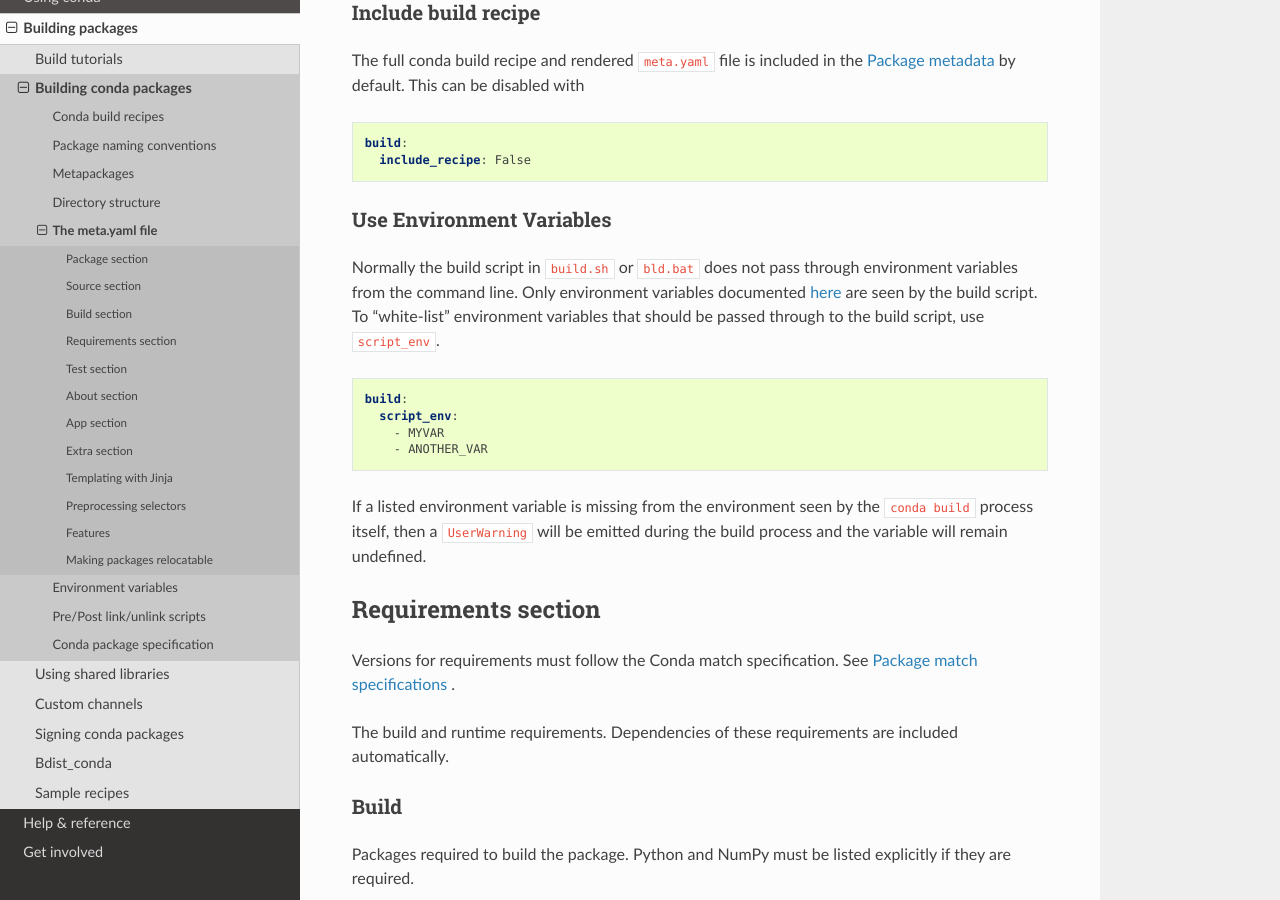
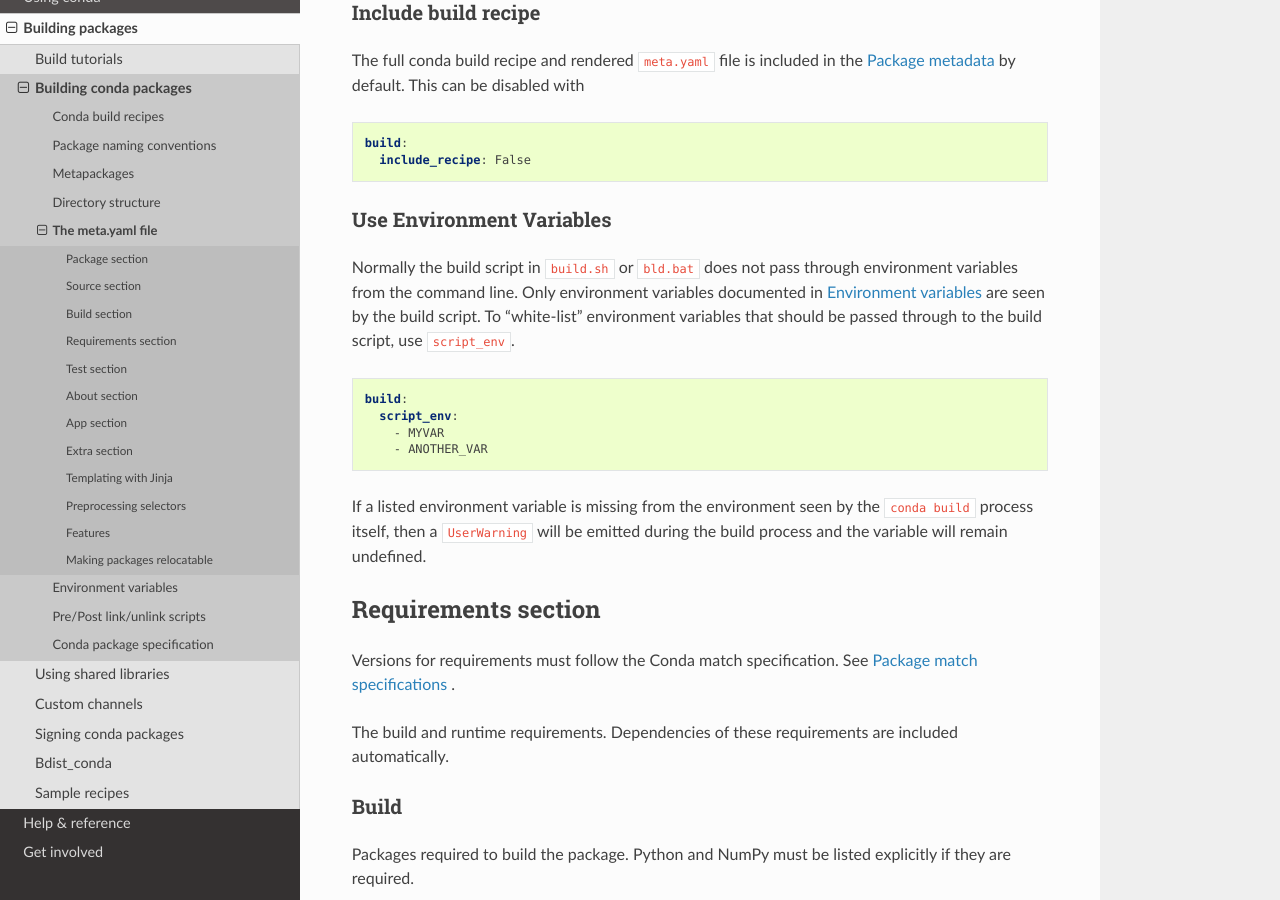
Before and after one commit to conda/conda-docs, a Sphinx documentation site: the page built from docs/source/building/meta-yaml.rst, in a window 1280 px wide and 900 px high, scrolled down 8679 px. Built offline with Sphinx 7.4.7 and the Read the Docs theme 2.0.0, drawn with Linux system fonts in a browser that asks for light colours.

Commit message:
further clarifications
further clarifications

```diff
--- a/docs/source/building/environment-vars.rst
+++ b/docs/source/building/environment-vars.rst
@@ -15,7 +15,7 @@ phases. The possible values currently are ``RENDER``, ``BUILD``, and ``TEST``.
 The ``RENDER`` state is set during evaluation of the meta.yaml file. The
 ``BUILD`` state is set during processing of the bld.bat or build.sh script
 files. Finally, the ``TEST`` state is set during the running of any ``run_test``
-scripts, which also includes any commands defined in ``meta.yaml``'s
+scripts, which also includes any commands defined in ``meta.yaml`` in the
 ``test/commands`` section. The CONDA_BUILD_STATE variable is undefined outside
 of these locations.
 
--- a/docs/source/building/meta-yaml.rst
+++ b/docs/source/building/meta-yaml.rst
@@ -380,7 +380,7 @@ Use Environment Variables
 
 Normally the build script in ``build.sh`` or ``bld.bat`` does not
 pass through environment variables from the command line. Only
-environment variables documented :doc:`here <environment-vars>` are seen by
+environment variables documented in :ref:`env-vars` are seen by
 the build script.  To "white-list" environment variables that should be passed
 through to the build script, use ``script_env``.
 
```
